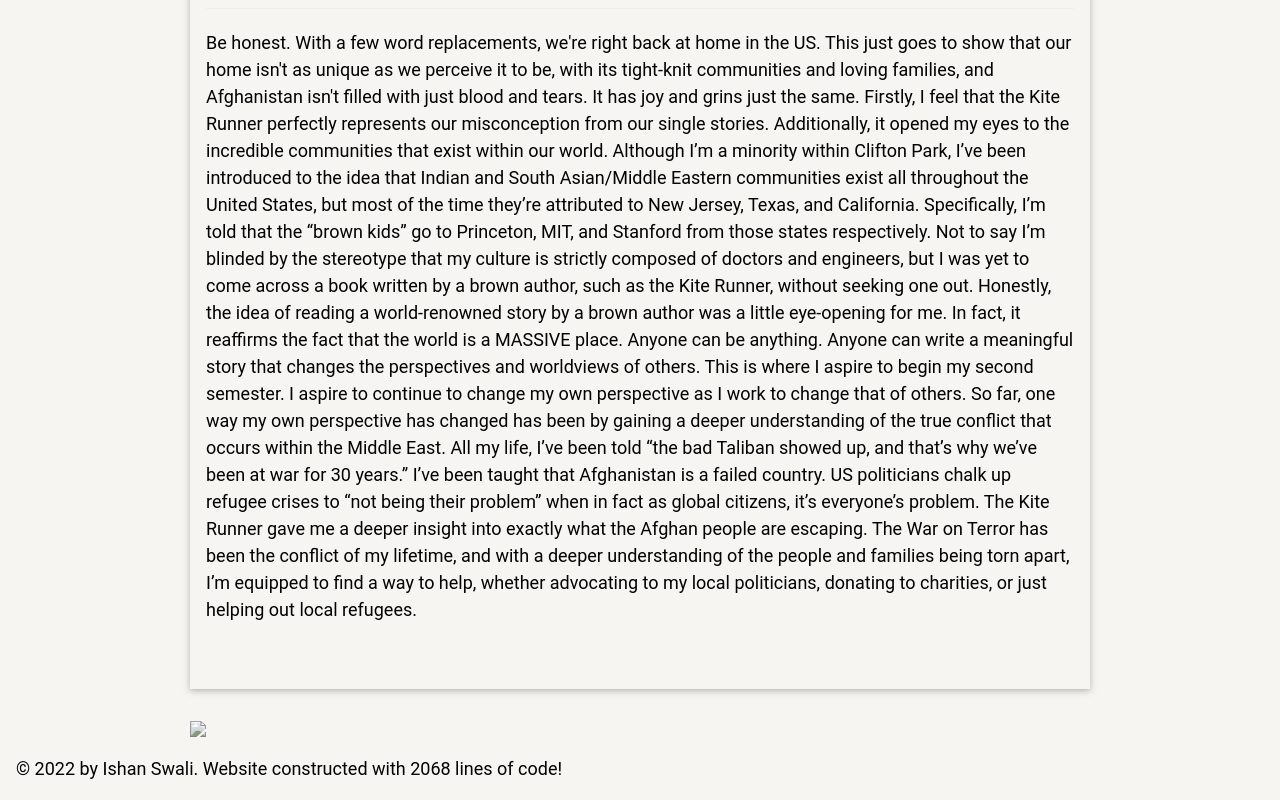
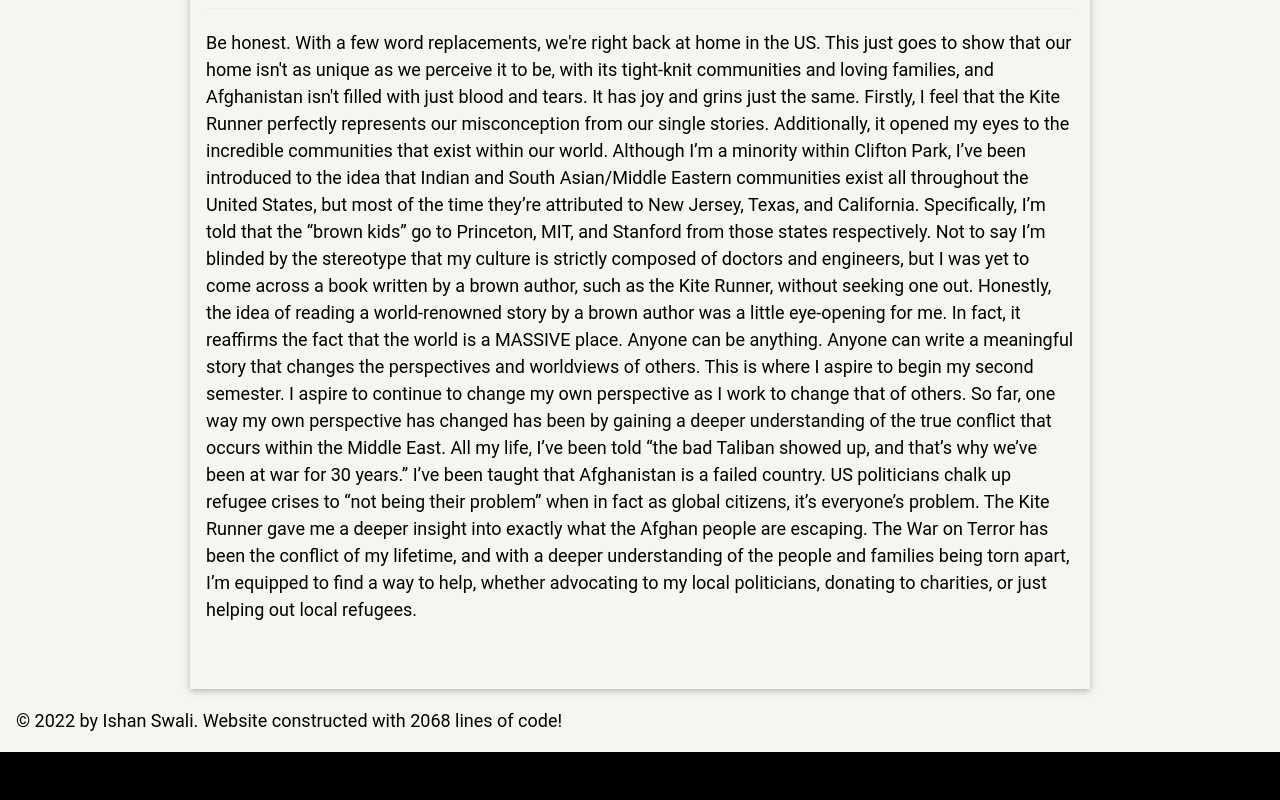
Before and after one commit to ishanswali/ishanswali.github.io, a plain HTML site: page index.html in a window 1280 px wide. Shown: the part 4528-5328 px from the top of the page. After the commit the page ends 5280 px from the top, so only its background shows below. Drawn offline with nearby package versions, Linux system fonts and the light colour scheme.

Commit message:
added latest edits

```diff
--- a/index.html
+++ b/index.html
@@ -129,7 +129,7 @@
             </div>
 
 
-            <img src="/w3images/coffeehouse2.jpg" style="width:100%;max-width:1000px;margin-top:32px;">
+
         </div>
     </div>
 
```
